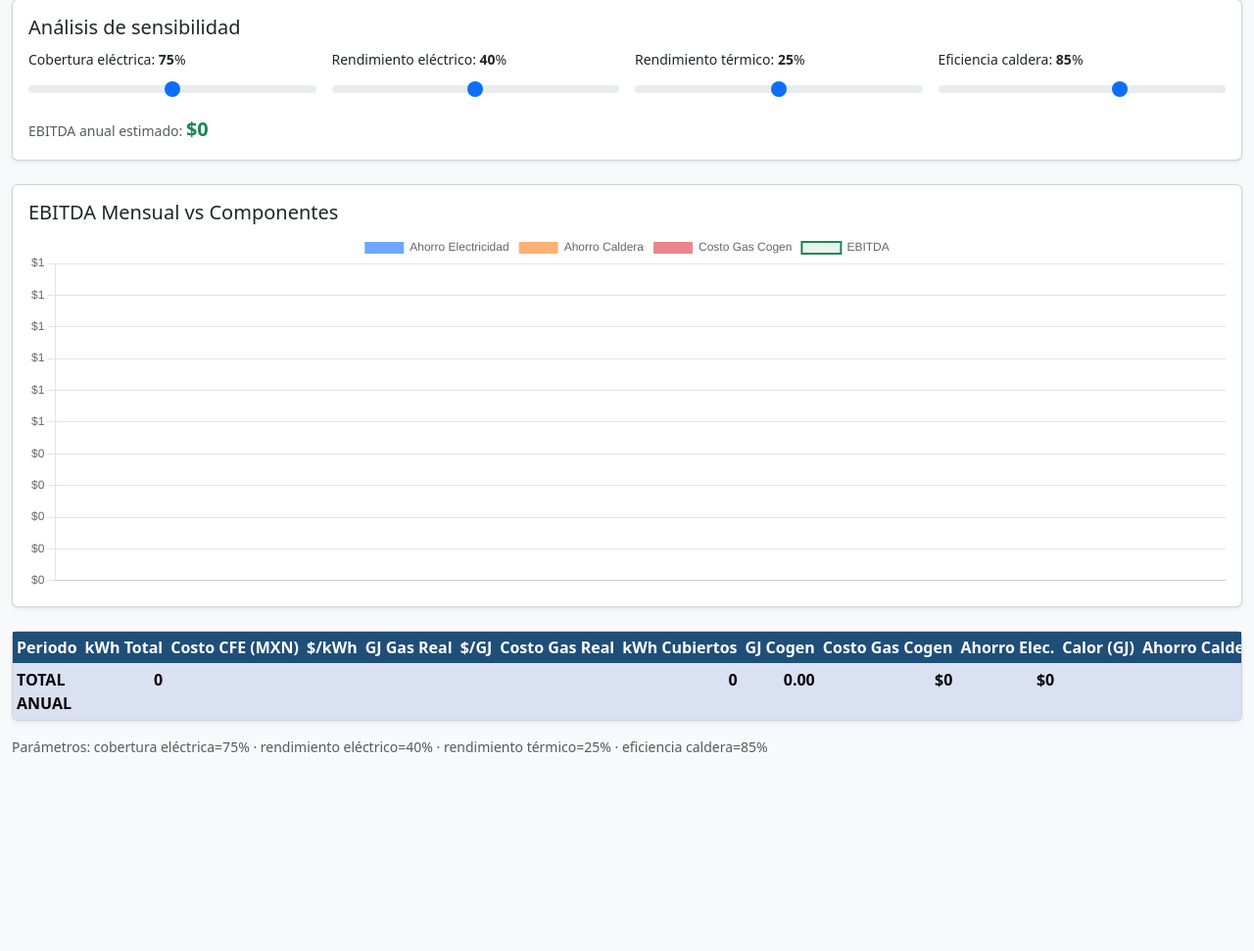
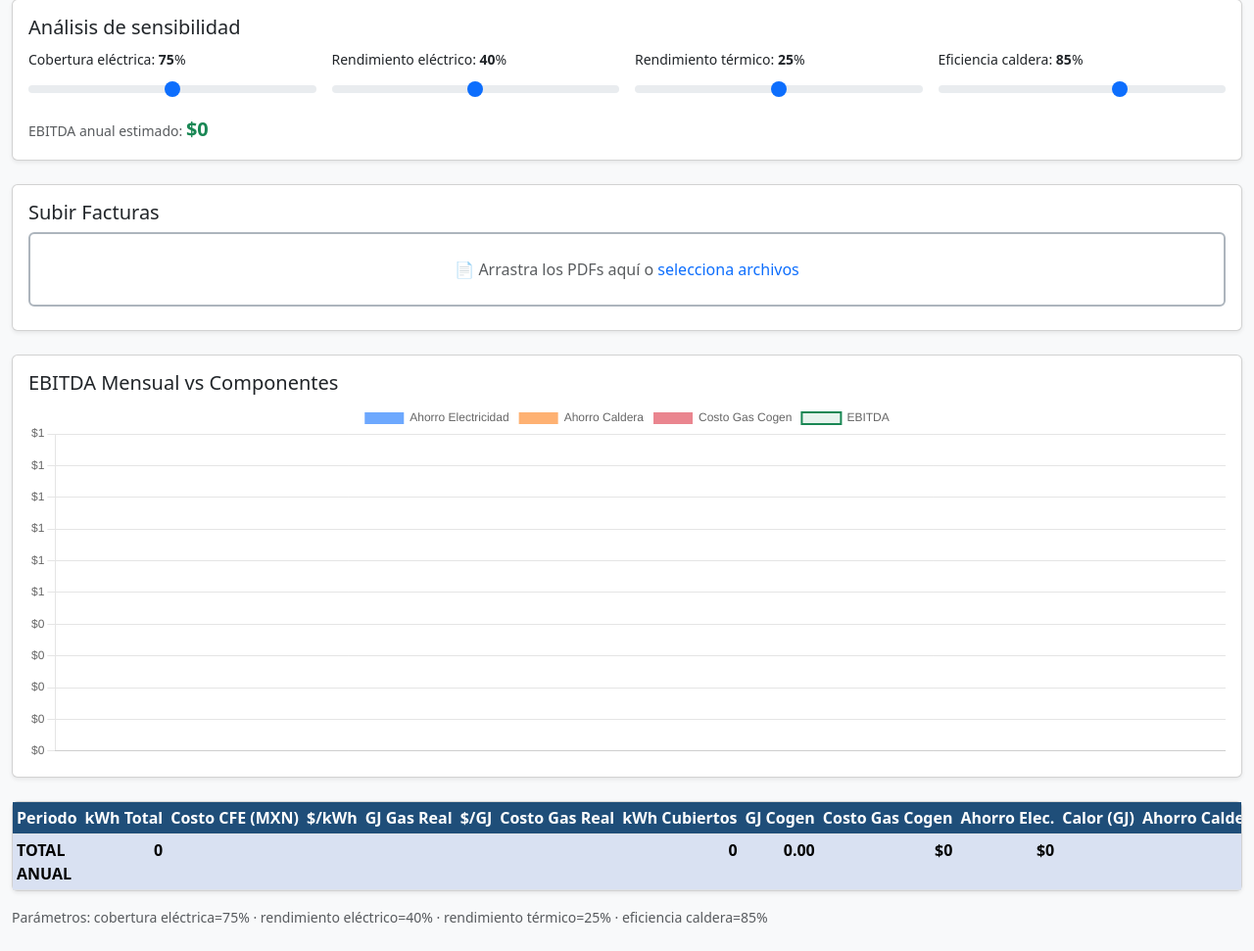
Before and after one commit to manolotoVSCode/appchp, a Flask app: page / in a window 1280 px wide. Shown: the part 219-1190 px from the top of the page at 98% size. Before the commit the page ends 987 px from the top, so only its background shows below. Run offline with Flask 3, Linux system fonts and the light colour scheme.

Commit message:
feat: add drag-and-drop PDF upload UI to dashboard (Task 5)

```diff
--- a/web/templates/dashboard.html
+++ b/web/templates/dashboard.html
@@ -115,6 +115,25 @@
         EBITDA anual estimado:
         <strong class="text-success fs-5" id="ebitda-sensibilidad">—</strong>
       </div>
+    </div>
+  </div>
+
+  <!-- Upload de facturas -->
+  <div class="card shadow-sm mb-4" id="upload-card">
+    <div class="card-body">
+      <h5 class="card-title">Subir Facturas</h5>
+      <div id="drop-zone"
+           class="border border-2 border-dashed rounded p-4 text-center text-muted"
+           style="cursor:pointer; border-color:#adb5bd !important;">
+        <div id="drop-label">
+          &#128196; Arrastra los PDFs aquí o
+          <label for="file-input" class="text-primary" style="cursor:pointer;">
+            selecciona archivos
+          </label>
+        </div>
+        <input type="file" id="file-input" multiple accept=".pdf" class="d-none">
+      </div>
+      <div id="upload-status" class="mt-2 small"></div>
     </div>
   </div>
 
@@ -303,5 +322,58 @@ function actualizarSensibilidad() {
 });
 actualizarSensibilidad();
 </script>
+<script>
+// ── Upload drag & drop ────────────────────────────────────────────────────────
+const dropZone   = document.getElementById("drop-zone");
+const fileInput  = document.getElementById("file-input");
+const statusDiv  = document.getElementById("upload-status");
+
+dropZone.addEventListener("dragover", e => {
+  e.preventDefault();
+  dropZone.classList.add("bg-light");
+});
+dropZone.addEventListener("dragleave", () => dropZone.classList.remove("bg-light"));
+dropZone.addEventListener("drop", e => {
+  e.preventDefault();
+  dropZone.classList.remove("bg-light");
+  subirArchivos(e.dataTransfer.files);
+});
+fileInput.addEventListener("change", () => subirArchivos(fileInput.files));
+dropZone.addEventListener("click", e => {
+  if (e.target !== document.querySelector("label[for='file-input']")) {
+    fileInput.click();
+  }
+});
+
+async function subirArchivos(files) {
+  if (!files || files.length === 0) return;
+  statusDiv.innerHTML = `<span class="text-info">&#9203; Subiendo ${files.length} archivo(s)...</span>`;
+
+  const fd = new FormData();
+  for (const f of files) fd.append("facturas", f);
+
+  try {
+    const resp = await fetch("/upload", { method: "POST", body: fd });
+    const data = await resp.json();
+
+    let html = "";
+    if (data.procesados > 0) {
+      html += `<span class="text-success">&#10003; ${data.procesados} factura(s) procesada(s).</span> `;
+    }
+    if (data.errores && data.errores.length > 0) {
+      html += `<span class="text-danger">&#10007; ${data.errores.length} error(es): `;
+      html += data.errores.map(e => `${e.nombre}: ${e.error}`).join("; ");
+      html += "</span>";
+    }
+    statusDiv.innerHTML = html;
+
+    if (data.procesados > 0) {
+      setTimeout(() => window.location.reload(), 1500);
+    }
+  } catch (err) {
+    statusDiv.innerHTML = `<span class="text-danger">Error de red: ${err.message}</span>`;
+  }
+}
+</script>
 </body>
 </html>
```
Also changed, not shown: tests/test_web.py (+7 -0 lines).
